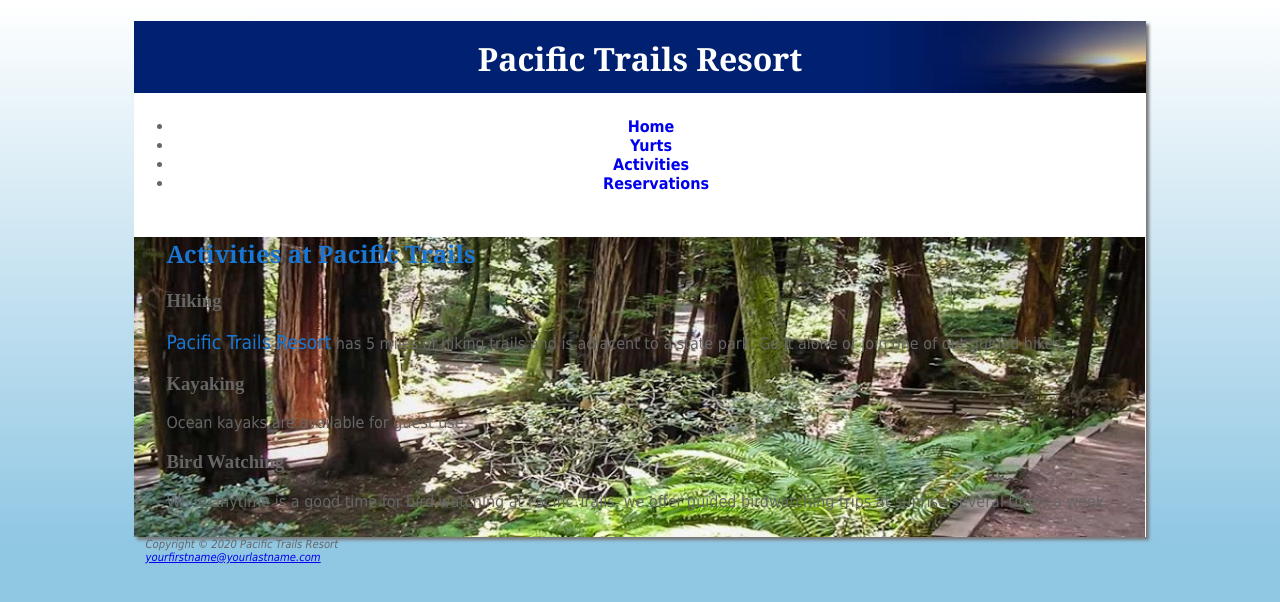
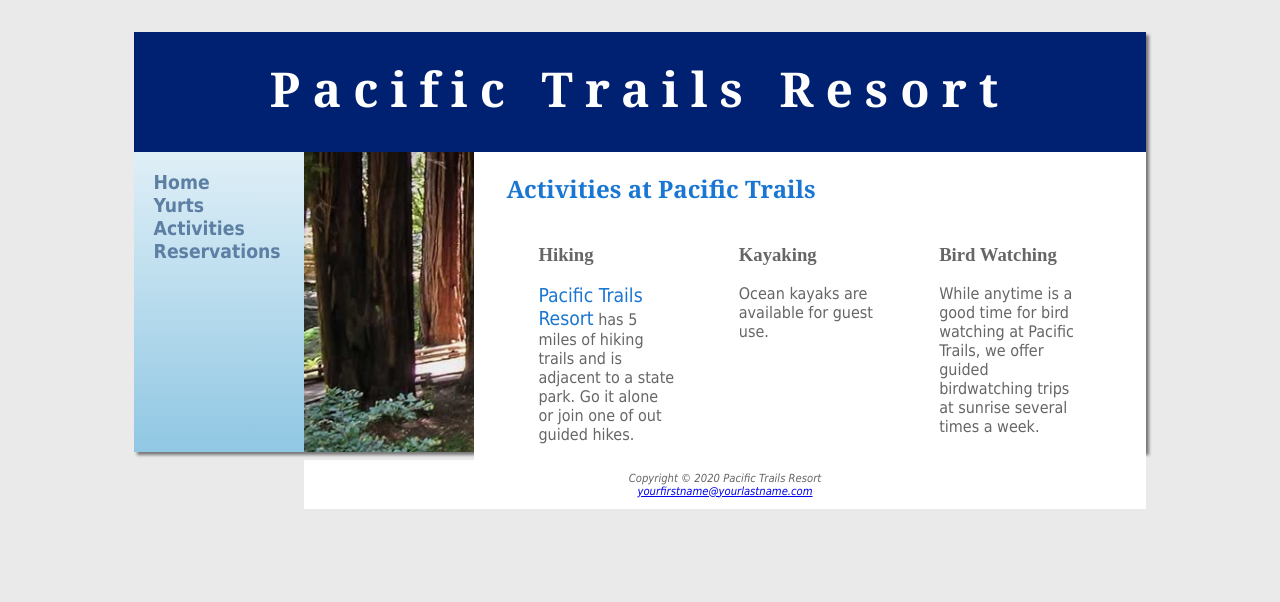
Before and after one commit to CosmicKingSosa/pacific-trails_Chap-3, a plain HTML site: page activities.html in a window 1280 px wide. Drawn offline with Linux system fonts and the light colour scheme.

Commit message:
Update pacific.css

```diff
--- a/pacific.css
+++ b/pacific.css
@@ -1,26 +1,29 @@
-body { background-color: #90C7E3;
-        background-image: linear-gradient(to bottom, #FFFFFF, #90C7E3);
-        background-repeat: no-repeat;
+* {box-sizing: border-box; }
+body { background-color: #EAEAEA;
         color: #666666;
           font-family: Tahoma, Arial, sans-serif;
 }
 #wrapper {  background-color: #FFFFFF;
+        background-image: linear-gradient(to bottom, #FFFFFF, #90C7E3);
         margin-left: auto;
             margin-right: auto;
             width: 80%;
-        min-width: 960;
+        min-width: 960px;
         max-width: 2048px;
         box-shadow: 3px 3px 3px #777;
 }
 header { background-color: #002171;
-        background-image: url(sunset.jpg);
-        background-position: right;
-        background-repeat: no-repeat;
           color: #FFFFFF;
                   font-family: Georgia, serif;
-        height: 72px;
+        height: 120px;
 }
-h1 { text-align: center;
+header a { text-decoration: none; }
+header a:link { color: #FFFFFF; }
+header a:visited { color: #FFFFFF; }
+header a:hover { color: #90C7E3; }
+h1 { font-size: 3em;
+        letter-spacing: 0.25em;
+        text-align: center;
         padding-top: .5em;
 }
 h2 { color: #1976D2;
@@ -28,17 +31,28 @@ h2 { color: #1976D2;
 }
 h3 { font-family: Gerogia, serif; }
 nav {
+        float: left;
+        font-size: 1.2em;
       font-weight: bold;
-        padding-top: .5em;
-        padding-right: .5em;
-        padding-bottom: .5em;
-        text-align: center;
+        padding: 0;
+        position: fixed;
+        width: 160px;
 }
 nav a { text-decoration: none; }
+nav a:link { color: #5C7FA3; }
+nav a:visited { color: #344873; }
+nav a:hover { color: #A52A2A; }
+nav ul {
+        list-style-type: none;
+        padding-left: 1em;
+}
 main {
+        background-color: #FFF;
+        display: block;
+        margin-left: 170px;
+        overflow: auto;
         padding-left: 2em;
         padding-right: 2em;
-        display: block;
 }
 dt { color: #002171;
          font-weight: bold;
@@ -51,17 +65,30 @@ dt { color: #002171;
         background-image: url(coast.jpg);
         background-repeat: no-repeat;
         background-size: 100% 100%;
+        margin-left: 170px;
 }
 #yurthero { height: 300px;
         background-image: url(yurt.jpg);
         background-repeat: no-repeat;
-        background-size: 100% 100%; }
+        background-size: 100% 100%;
+margin-left: 170px;
+}
 #trailhero { height: 300px;
         background-image: url(trail.jpg);
         background-repeat: no-repeat;
-        background-size: 100% 100%; }
-footer { font-size: .70em;
+        background-size: 100% 100%;
+margin-left: 170px;
+}
+section {
+        float: left;
+        padding-left: 2em;
+        padding-right: 2em;
+        width: 33%;
+}
+footer { background-color: #FFF;
+        font-size: .70em;
          font-style: italic;'
+        margin-left: 170px;
                       text-align: center;
         padding: 1em;
 }
```
